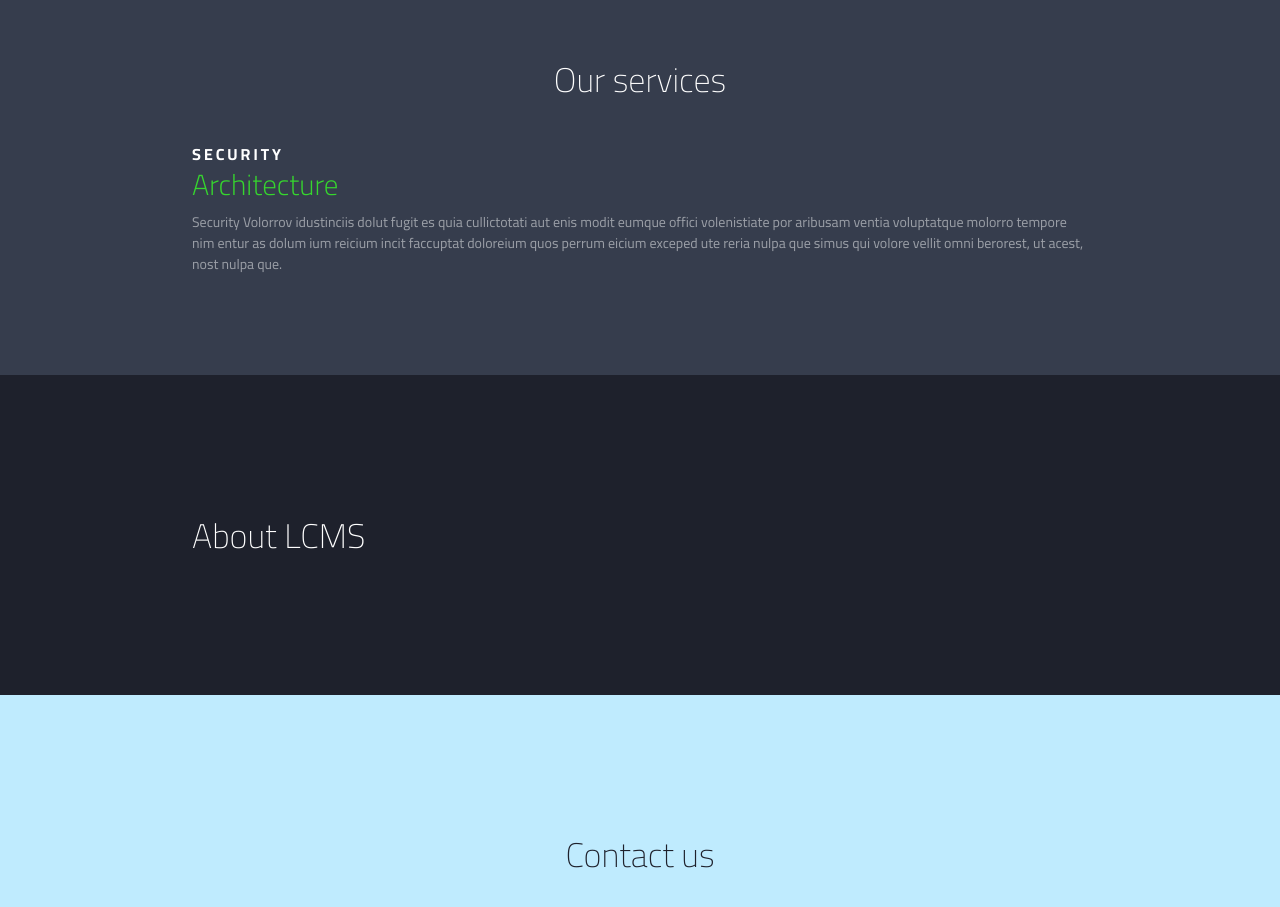
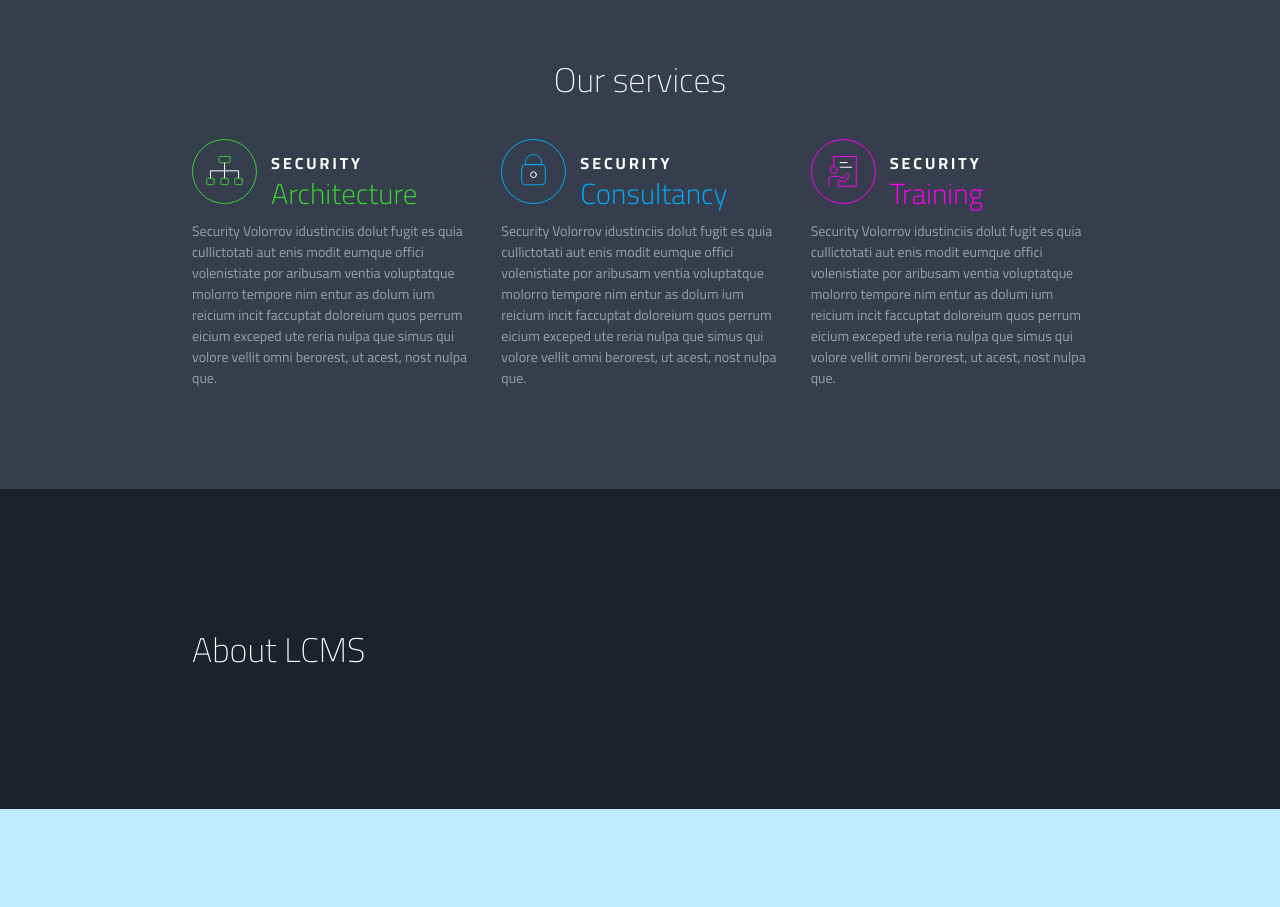
Before and after one commit to apmorris83/lcms, a website: page www/index.html in a window 1280 px wide. Shown: the part 840-1747 px from the top of the page. Drawn offline with nearby package versions, Linux system fonts and the light colour scheme.

Commit message:
Add svg icons to basic services layout

```diff
--- a/www/index.html
+++ b/www/index.html
@@ -16,7 +16,7 @@
             <li><a href="#services">Services</a></li>
             <li><a href="#about">About LCMS</a></li>
             <li><a href="">Blog</a></li>
-            <li><a href="#contact">Get in touch</a></li>
+            <li class="button-link"><a href="#contact">Get in touch</a></li>
         </ul>
     </nav>
     <header id="header" class="lcms-section tertiary" style="height:500px;">
@@ -24,9 +24,45 @@
     </header>
     <section id="services" class="lcms-section secondary services">
         <h1 class="center">Our services</h1>
-        <h2>SECURITY</h2>
-        <h3 class="green">Architecture</h3>
-        <p>Security Volorrov idustinciis dolut fugit es quia cullictotati aut enis modit eumque offici volenistiate por aribusam ventia voluptatque molorro tempore nim entur as dolum ium reicium incit faccuptat doloreium quos perrum eicium exceped ute reria nulpa que simus qui volore vellit omni berorest, ut acest, nost nulpa que.</p>
+        <div class="row">
+            <div class="col-lg-4 col-sm-6 col-xs-12">
+                <div class="services-container">
+                    <div class="services-image">
+                        <img src="/images/lcms-architecture-icon.svg" alt="icon">
+                    </div>
+                    <div class="services-header">
+                        <div class="security">SECURITY</div>
+                        <div class="service green">Architecture</div>
+                    </div>
+                </div>
+                <p>Security Volorrov idustinciis dolut fugit es quia cullictotati aut enis modit eumque offici volenistiate por aribusam ventia voluptatque molorro tempore nim entur as dolum ium reicium incit faccuptat doloreium quos perrum eicium exceped ute reria nulpa que simus qui volore vellit omni berorest, ut acest, nost nulpa que.</p>
+            </div>
+            <div class="col-lg-4 col-sm-6 col-xs-12">
+                <div class="services-container">
+                    <div class="services-image">
+                        <img src="/images/lcms-consultancy-icon.svg" alt="icon">
+                    </div>
+                    <div class="services-header">
+                        <div class="security">SECURITY</div>
+                        <div class="service blue">Consultancy</div>
+                    </div>
+                </div>
+                <p>Security Volorrov idustinciis dolut fugit es quia cullictotati aut enis modit eumque offici volenistiate por aribusam ventia voluptatque molorro tempore nim entur as dolum ium reicium incit faccuptat doloreium quos perrum eicium exceped ute reria nulpa que simus qui volore vellit omni berorest, ut acest, nost nulpa que.</p>
+            </div>
+            <div class="col-lg-4 col-sm-6 col-xs-12">
+                <div class="services-container">
+                    <div class="services-image">
+                        <img src="/images/lcms-training-icon.svg" alt="icon">
+                    </div>
+                    <div class="services-header">
+                        <div class="security">SECURITY</div>
+                        <div class="service pink">Training</div>
+                    </div>
+                </div>
+                <p>Security Volorrov idustinciis dolut fugit es quia cullictotati aut enis modit eumque offici volenistiate por aribusam ventia voluptatque molorro tempore nim entur as dolum ium reicium incit faccuptat doloreium quos perrum eicium exceped ute reria nulpa que simus qui volore vellit omni berorest, ut acest, nost nulpa que.</p>
+            </div>
+
+        </div>
     </section>
     <section id="about" class="lcms-section primary">
         <h1 class="left">About LCMS</h1>
--- a/www/sass/styles.scss
+++ b/www/sass/styles.scss
@@ -36,7 +36,6 @@ body {
     color: $text-light;
     letter-spacing: 3px;
     text-align: left;
-    margin: 0;
 }
 
 .CLASS-security-subheader {
@@ -134,6 +133,10 @@ body {
                     color: inherit;
                 }
             }
+            .button-link {
+                background-color: $tertiary-blue;
+                border: 1px solid #fff;
+            }
         }
     }
 }
@@ -152,13 +155,26 @@ body {
 
 // sections
 .services {
-    h2 {
-        @extend .CLASS-security-header;
-    }
-    h3 {
-        @extend .CLASS-security-subheader;
-    }
     p {
         @extend .CLASS-services-body;
     }
+    .services-container {
+        .security {
+            @extend .CLASS-security-header;
+        }
+        .service {
+            @extend .CLASS-security-subheader;
+        }
+        .services-image {
+            display: inline-block;
+            img {
+                width: 65px;
+                height: 65px;
+                margin-right: 10px;
+            }
+        }
+        .services-header {
+            display: inline-block;
+        }
+    }
 }
```
Also changed, not shown: www/css/styles.css, www/images/lcms-architecture-icon.svg (added), www/images/lcms-consultancy-icon.svg (added), www/images/lcms-training-icon.svg (added).
